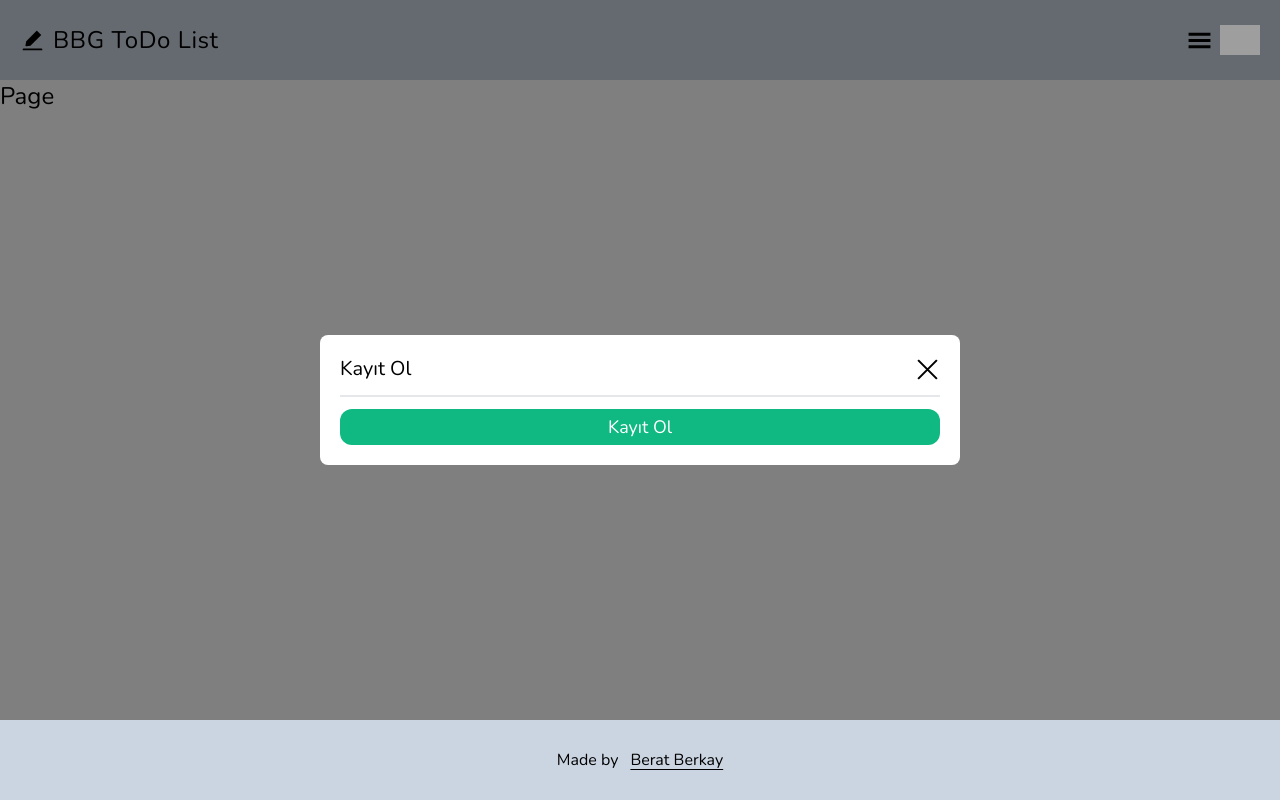
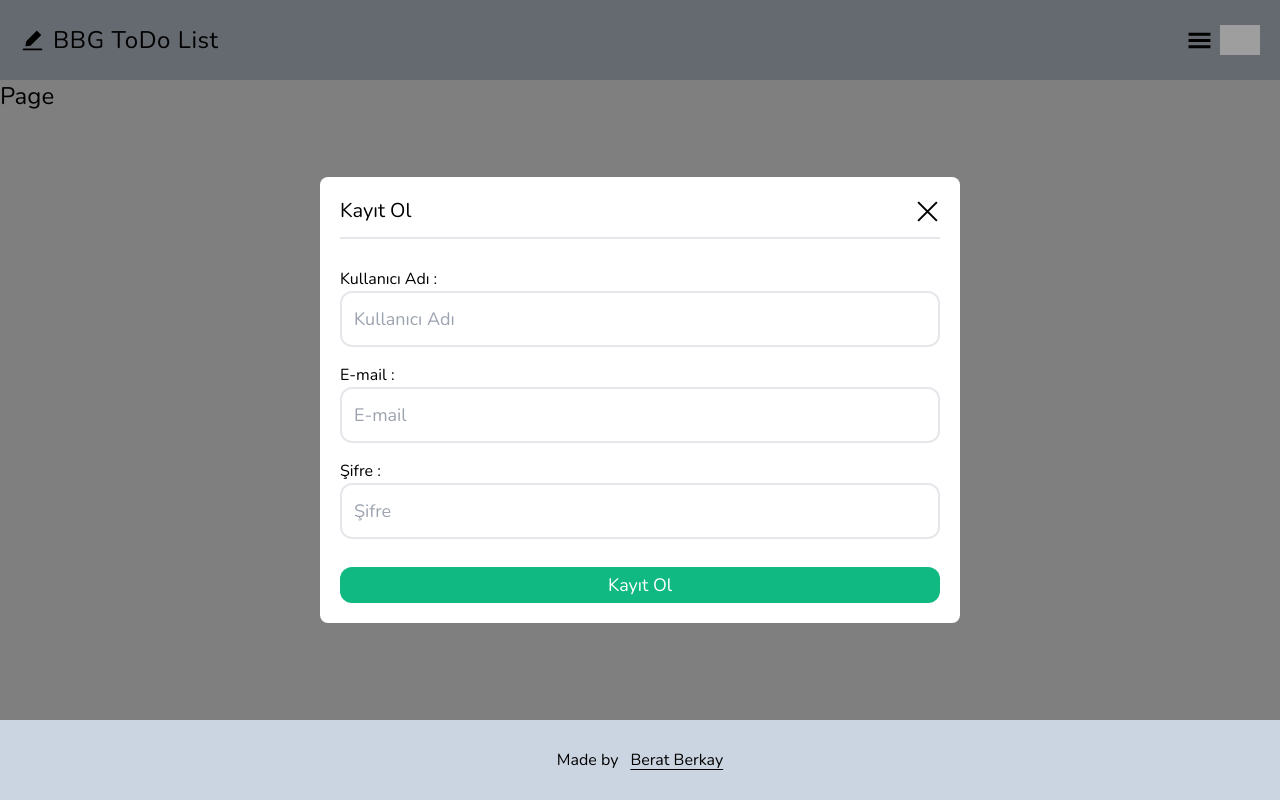
Before and after one commit to beratberkayg/todo-list, a Next.js app: page / in a window 1280 px wide. Built offline with nearby package versions, Linux system fonts and the light colour scheme; grey boxes are pictures that could not be loaded.

Commit message:
create registemodal and ınput

```diff
--- /dev/null
+++ b/app/components/Inputs/Input.tsx
@@ -0,0 +1,40 @@
+"use client";
+
+import { useFormRegister, FieldErrors, FieldValues } from "react-hook-form";
+
+type InputProps = {
+  id: string;
+  type: string;
+  placeholder: string;
+  register: useFormRegister<FieldValues>;
+  errors: FieldErrors;
+  required: boolean;
+};
+
+const Input: React.FC<InputProps> = ({
+  id,
+  type,
+  placeholder,
+  register,
+  errors,
+  required,
+}) => {
+  return (
+    <div className="w-full h-14 my-10 flex justify-center flex-col">
+      <label className="cursor-pointer" htmlFor={id}>
+        {placeholder} :
+      </label>
+      <input
+        className={`${
+          errors[id] ? "border border-red-500" : "border-2 border-gray-200"
+        }  w-full py-3 text-lg rounded-xl pl-3 `}
+        {...(register(id), { required })}
+        placeholder={placeholder}
+        id={id}
+        type={type}
+      />
+    </div>
+  );
+};
+
+export default Input;
--- /dev/null
+++ b/app/components/Modals/LoginModal.tsx
@@ -0,0 +1,7 @@
+"use client";
+
+const LoginModal = () => {
+  return <div>LoginModal</div>;
+};
+
+export default LoginModal;
--- a/app/components/Modals/Modal.tsx
+++ b/app/components/Modals/Modal.tsx
@@ -35,6 +35,7 @@ const Modal: React.FC<ModalProps> = ({
           <div className="text-xl ">{title}</div>
           <GrClose onClick={closeFunc} cursor={"pointer"} size={25} />
         </div>
+        <div>{bodyElement}</div>
         <Button onSubmit={submitFunc} btnLabel={btnLabel} />
       </div>
     </div>
--- /dev/null
+++ b/app/components/Modals/RegisterModal.tsx
@@ -0,0 +1,57 @@
+"use client";
+import { useForm, SubmitHandler, FieldValues } from "react-hook-form";
+import Modal from "./Modal";
+import Input from "../Inputs/Input";
+
+const RegisterModal = () => {
+  const {
+    register,
+    handleSubmit,
+    watch,
+    formState: { errors },
+  } = useForm<FieldValues>();
+  const onSubmit: SubmitHandler<FieldValues> = (data) => console.log(data);
+
+  const bodyElement = (
+    <div>
+      <Input
+        id="name"
+        type="text"
+        placeholder="Kullanıcı Adı"
+        register={register}
+        errors={errors}
+        required
+      />
+      <Input
+        id="email"
+        type="text"
+        placeholder="E-mail"
+        register={register}
+        errors={errors}
+        required
+      />
+      <Input
+        id="password"
+        type="password"
+        placeholder="Şifre"
+        register={register}
+        errors={errors}
+        required
+      />
+    </div>
+  );
+  return (
+    <div>
+      <Modal
+        bodyElement={bodyElement}
+        isOpen
+        onSubmit={() => {}}
+        onClose={() => {}}
+        btnLabel="Kayıt Ol"
+        title="Kayıt Ol"
+      />
+    </div>
+  );
+};
+
+export default RegisterModal;
--- a/app/layout.tsx
+++ b/app/layout.tsx
@@ -1,10 +1,9 @@
-"use client";
 import "../styles/globals.css";
 import { Nunito } from "next/font/google";
 import Navbar from "./components/Header/Navbar";
 import Footer from "./components/Footer/Footer";
 import MountedClient from "./components/MountedClient";
-import Modal from "./components/Modals/Modal";
+import RegisterModal from "./components/Modals/RegisterModal";
 
 const font = Nunito({
   subsets: ["latin"],
@@ -16,13 +15,7 @@ const RootLayout = ({ children }: { children: React.ReactNode }) => {
     <html lang="en">
       <body className={font.className}>
         <MountedClient>
-          <Modal
-            isOpen
-            onSubmit={() => {}}
-            onClose={() => {}}
-            btnLabel="Kayıt Ol"
-            title="Kayıt Ol"
-          />
+          <RegisterModal />
           <Navbar />
         </MountedClient>
         {children}
--- a/package.json
+++ b/package.json
@@ -12,6 +12,7 @@
     "next": "14.0.1",
     "react": "^18",
     "react-dom": "^18",
+    "react-hook-form": "^7.47.0",
     "react-icons": "^4.11.0"
   },
   "devDependencies": {
```
Also changed, not shown: 1 other file (tests, documents, lock files or other folders).
